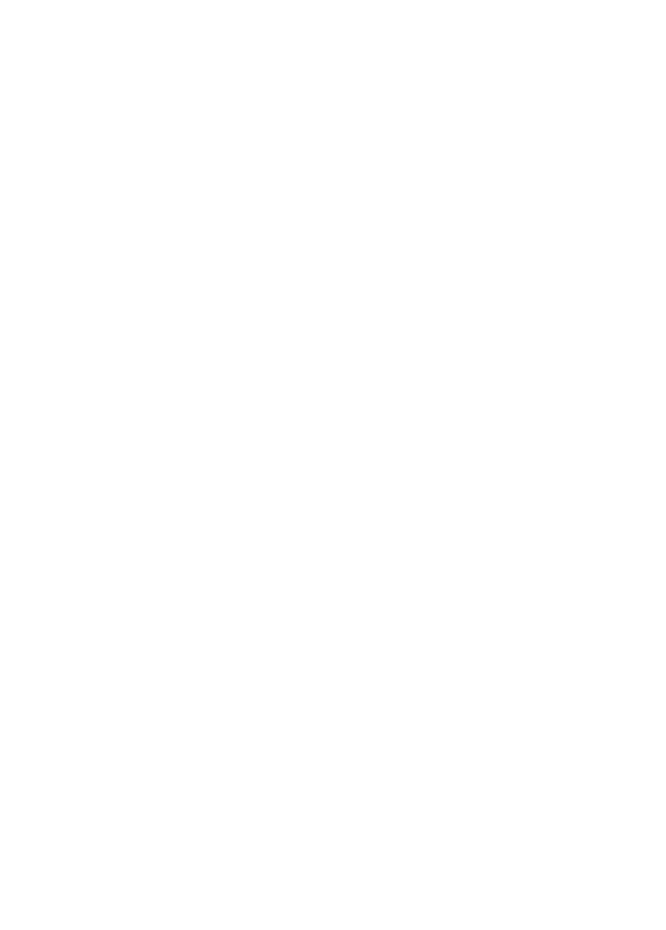
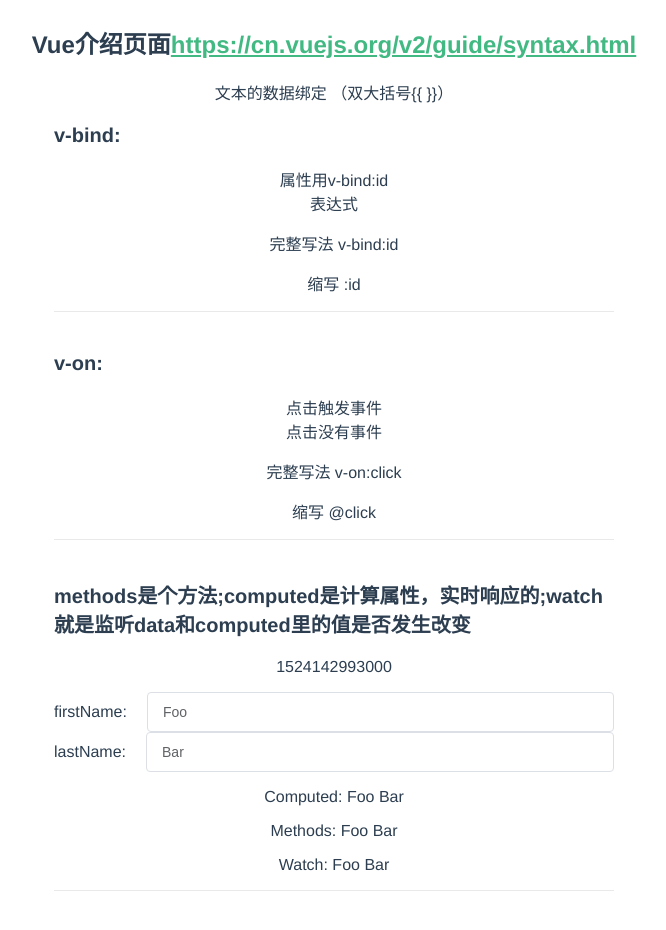
Before and after one commit to Statfine/Vue_cli_notes, a Vue app: page /vue in a window 1280 px wide. Shown: the part 328-1258 px from the top of the page, without its empty margins (306-972 px from the left). Before the commit the page ends 800 px from the top, so only its background shows below. Built offline with nearby package versions, Linux system fonts and the light colour scheme.

Commit message:
add vue api note

```diff
--- a/src/components/HelloWorld.vue
+++ b/src/components/HelloWorld.vue
@@ -80,9 +80,10 @@
         </a>
       </li>
     </ul>
-    <router-link to="/router">我的路由页面</router-link>
-    <router-link to="/request">我的请求页面</router-link>
-    <router-link to="/ui">Vue Element UI</router-link>
+    <router-link class="note" to="/vue">Vue Api</router-link>
+    <router-link class="note" to="/router">我的路由页面</router-link>
+    <router-link class="note" to="/request">我的请求页面</router-link>
+    <router-link class="note" to="/ui">Vue Element UI</router-link>
   </div>
 </template>
 
@@ -115,4 +116,7 @@
   color: #42b983;
   display: block;
 }
+.note {
+  font-size: 24px;
+}
 </style>
--- a/src/router/index.js
+++ b/src/router/index.js
@@ -16,6 +16,7 @@
 
 const RequestPage = () => import('@/views/RequestPage')
 const VueElementUiPage = () => import('@/views/VueElementUiPage')
+const VueJsPage = () => import('@/views/VueJsPage')
 
 const User = {
   template: `
@@ -98,6 +99,11 @@
       path: '/ui',
       name: 'VueElementUiPage',
       component: VueElementUiPage
+    },
+    {
+      path: '/vue',
+      name: 'VueJsPage',
+      component: VueJsPage
     }
   ]
 })
--- /dev/null
+++ b/src/views/VueJsPage/index.vue
@@ -0,0 +1,113 @@
+<template>
+  <div class="hello">
+    <h1>“{{ msg }}” 笔记</h1>
+    <h2>Vue介绍页面<a href="https://cn.vuejs.org/v2/guide/syntax.html" target="_blank">https://cn.vuejs.org/v2/guide/syntax.html</a></h2>
+    <p>{{ textP }}</p>
+    <div class="container">
+      <p class="title">v-bind:</p>
+      <div v-bind:id="dynamicId">{{ bind }}<span id="dynamicId">id</span></div>
+      <div v-bind:id="'list-' + dynamicId">表达式</div>
+      <p>完整写法  v-bind:id</p>
+      <p>缩写  :id</p>
+    </div>
+    <div class="container">
+      <p class="title">v-on:</p>
+      <div v-on:click="getClick">点击触发事件</div>
+      <div click="getClick">点击没有事件</div>
+      <p>完整写法  v-on:click</p>
+      <p>缩写  @click</p>
+    </div>
+    <div class="container">
+      <p class="title">methods是个方法;computed是计算属性，实时响应的;watch就是监听data和computed里的值是否发生改变</p>
+      <p>{{ now }}</p>
+      <div class="input_div">firstName:<el-input class="margin_buttom" v-model="firstName" placeholder="请输入内容"></el-input></div>
+      <div class="input_div">lastName:<el-input class="margin_buttom" v-model="lastName" placeholder="请输入内容"></el-input></div>
+      <p>Computed: {{ fullNameComputed }}</p>
+      <p>Methods: {{ fullNameMethods() }}</p>
+      <p>Watch: {{ fullName }}</p>
+    </div>
+  </div>
+</template>
+
+<script>
+export default {
+  name: 'VueElementUiPage',
+  data () {
+    console.log('init VueElementUiPage')
+    setTimeout(() => {
+      this.clearLoading()
+    }, 2000)
+    return {
+      msg: 'Vue',
+      textP: '文本的数据绑定 （双大括号{{ }}）',
+      bind: '属性用v-bind:',
+      dynamicId: 'idP',
+      firstName: 'Foo',
+      lastName: 'Bar',
+      fullName: 'Foo Bar'
+    }
+  },
+  computed: {
+    now: function () {
+      return Date.now()
+    },
+    fullNameComputed: function () {
+      return this.firstName + ' ' + this.lastName
+    }
+  },
+  watch: {
+    '$route' (to, from) {
+      console.log('watchroute', to, from)
+    },
+    firstName: function (val) {
+      this.fullName = val + ' ' + this.lastName
+    },
+    lastName: function (val) {
+      this.fullName = this.firstName + ' ' + val
+    }
+  },
+  beforeRouteUpdate (to, from, next) {
+    console.log('beforeRouteUpdate')
+    next()
+  },
+  beforeRouteEnter (to, from, next) {
+    next()
+  },
+  methods: {
+    getClick () {
+      console.log('click')
+    },
+    clearLoading (value) {
+      console.log('setTimeout')
+      this.time = value
+    },
+    fullNameMethods: function () {
+      return this.firstName + ' ' + this.lastName
+    }
+  }
+}
+</script>
+
+<!-- Add "scoped" attribute to limit CSS to this component only -->
+<style scoped>
+a {
+  color: #42b983;
+}
+.container {
+  width: 560px;
+  margin: 0 auto 40px auto;
+  border-bottom: 1px solid #e9e9e9;
+}
+.title {
+  text-align: left;
+  font-size: 20px;
+  font-weight: bolder;
+}
+.input_div {
+  display: flex;
+  align-items: center;
+}
+.input_div .el-input {
+  margin-left: 20px!important;
+}
+</style>
```
